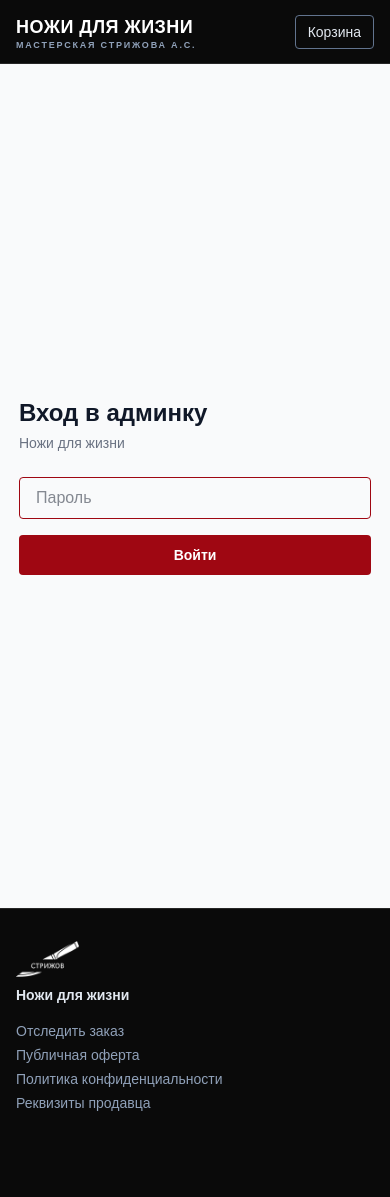
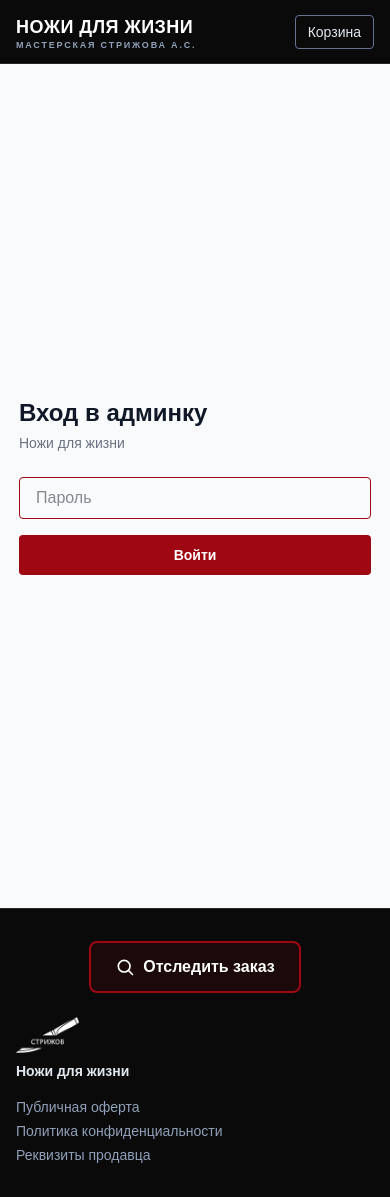
Before and after one commit to saltyshnik-cyber/noji-shop, a Next.js app: page /admin/login in a window 390 px wide. Before the commit the page ends 1145 px from the top, so only its background shows below. Built offline with nearby package versions, Linux system fonts and the light colour scheme; no server answers; the database is empty.

Commit message:
Make footer order tracking link a standalone accent block
Pulled "Отследить заказ" out of the plain nav list into its own
bordered/tinted button with a search icon, using the site's brand
red accent, so it stands out instead of blending with the
oferta/privacy/requisites links.

```diff
--- a/components/SiteFooter.tsx
+++ b/components/SiteFooter.tsx
@@ -24,7 +24,31 @@ export function SiteFooter() {
 
   return (
     <footer className="border-t border-neutral-800 bg-neutral-950 text-slate-400">
-      <div className="mx-auto flex max-w-6xl flex-col gap-4 px-4 py-8 text-sm sm:flex-row sm:items-start sm:justify-between">
+      <div className="mx-auto max-w-6xl px-4 pt-8">
+        <div className="flex justify-center sm:justify-start">
+          <Link
+            href="/track"
+            className="inline-flex items-center gap-2 rounded-lg border-2 border-red-800 bg-red-950/30 px-6 py-3 text-base font-semibold text-white transition hover:border-red-600 hover:bg-red-900/40"
+          >
+            <svg
+              xmlns="http://www.w3.org/2000/svg"
+              viewBox="0 0 24 24"
+              fill="none"
+              stroke="currentColor"
+              strokeWidth="2"
+              strokeLinecap="round"
+              strokeLinejoin="round"
+              className="h-5 w-5 shrink-0"
+            >
+              <circle cx="11" cy="11" r="7" />
+              <line x1="21" y1="21" x2="16.65" y2="16.65" />
+            </svg>
+            Отследить заказ
+          </Link>
+        </div>
+      </div>
+
+      <div className="mx-auto flex max-w-6xl flex-col gap-4 px-4 pb-8 pt-6 text-sm sm:flex-row sm:items-start sm:justify-between">
         <div className="flex flex-col gap-2">
           <img
             src="/strizhov-logo-white.png"
@@ -49,9 +73,6 @@ export function SiteFooter() {
         </div>
 
         <nav className="flex flex-col gap-1 sm:items-end">
-          <Link href="/track" className="hover:text-white hover:underline">
-            Отследить заказ
-          </Link>
           <Link href="/oferta" className="hover:text-white hover:underline">
             Публичная оферта
           </Link>
```
